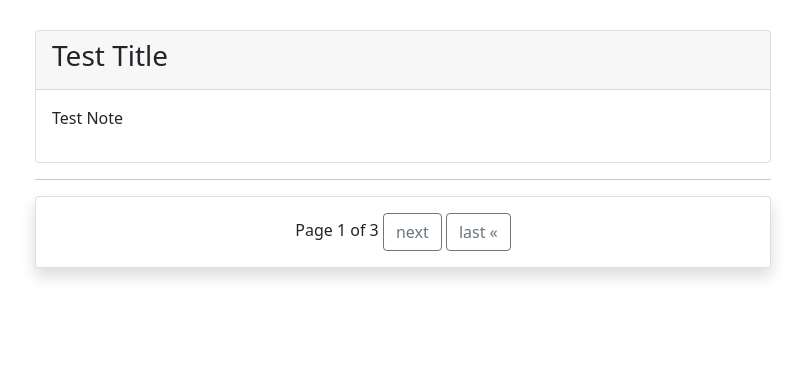
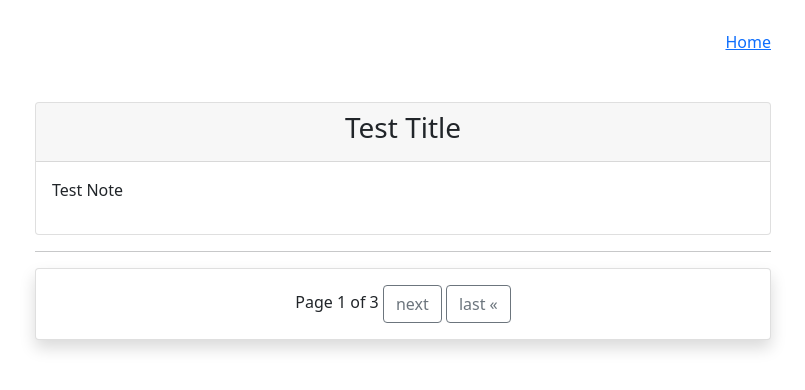
Before and after one commit to wingxel/hospital-management-system, a Django app: page /hospitals/all-notes/3/ in a window 1280 px wide. Shown: the top 390 px of the page, without its empty margins (237-1042 px from the left). Run offline with Django 3.2, Linux system fonts and the light colour scheme; a user stored in the database is signed in; data comes from the database, SQL or seed files in the repository; some libraries are stand-ins or nearby versions.

Commit message:
Added home button

```diff
--- a/hospitals/templates/hospitals/nurse/patient_notes.html
+++ b/hospitals/templates/hospitals/nurse/patient_notes.html
@@ -9,17 +9,22 @@
         <div class="row">
             <div class="col-sm-8 mx-auto">
                 <div class="row">
+                    <a href="{% url 'hospitals:nurse-index' %}" style="text-align: end;" class="mb-5">Home</a>
                     <div class="col-sm-12">
+                        {% if notes %}
                             {% for note in notes %}
                                 <div class="card">
                                     <div class="card-header">
-                                    <h3>{{ note.title }}</h3>
+                                        <h3 style="text-align: center;">{{ note.title }}</h3>
                                     </div>
                                     <div class="card-body">
                                         <p>{{ note.note }}</p>
                                     </div>
                                 </div>
                             {% endfor %}
+                        {% else %}
+                            <p style="text-align: center;">No notes found!</p>
+                        {% endif %}
                     </div>
                 </div>
                 <hr>
```
Also changed, not shown: hospitals/templates/hospitals/nurse/notes.html (+7 -0 lines). Lines whose indentation alone changed are shown as unchanged.
